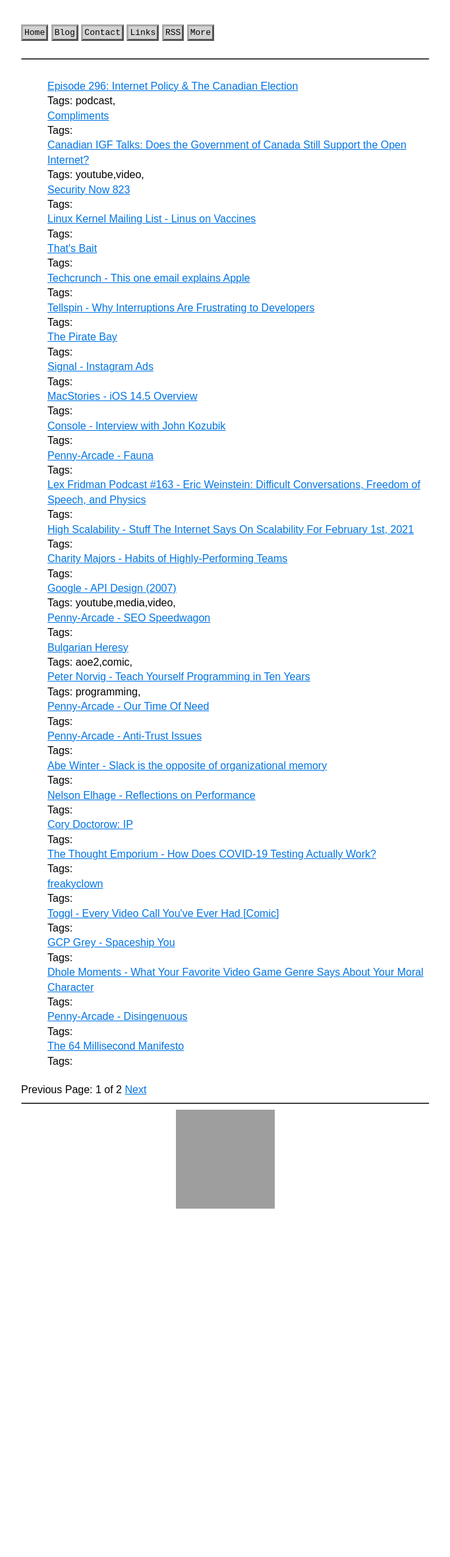
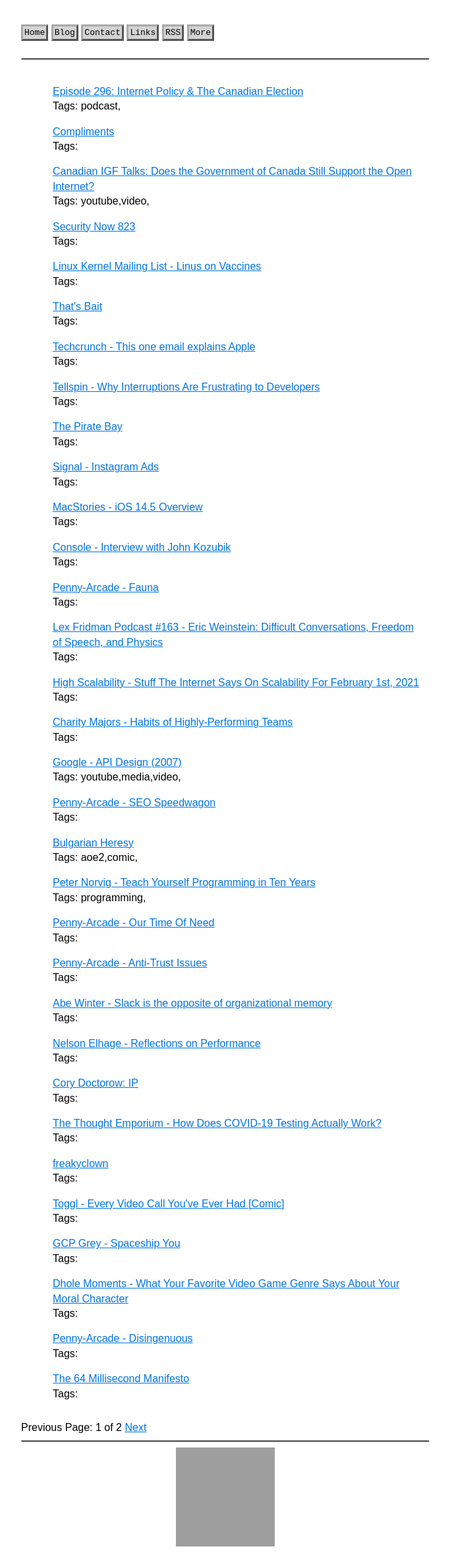
Before and after one commit to jacobpledger/website, a Jekyll site: the page built from blog/index.html, in a window 1280 px wide. Shown: the whole page at 66% size, without its empty margins (298-981 px from the left). Built offline with Jekyll 4.4.1, drawn with Linux system fonts in a browser that asks for light colours; the list of posts is cut into pages by our own code; before the commit the page ends 1848 px from its top, so only the background shows below that; grey boxes are pictures that could not be loaded.

Commit message:
Change css for blog posts for new format

```diff
--- a/_sass/main.scss
+++ b/_sass/main.scss
@@ -90,6 +90,11 @@
 
   .post-list {
     list-style: none;
+    li {
+      display: flex;
+      flex-direction: column;
+      padding: 0.5em;
+    }
   }
 
   .social {
```
